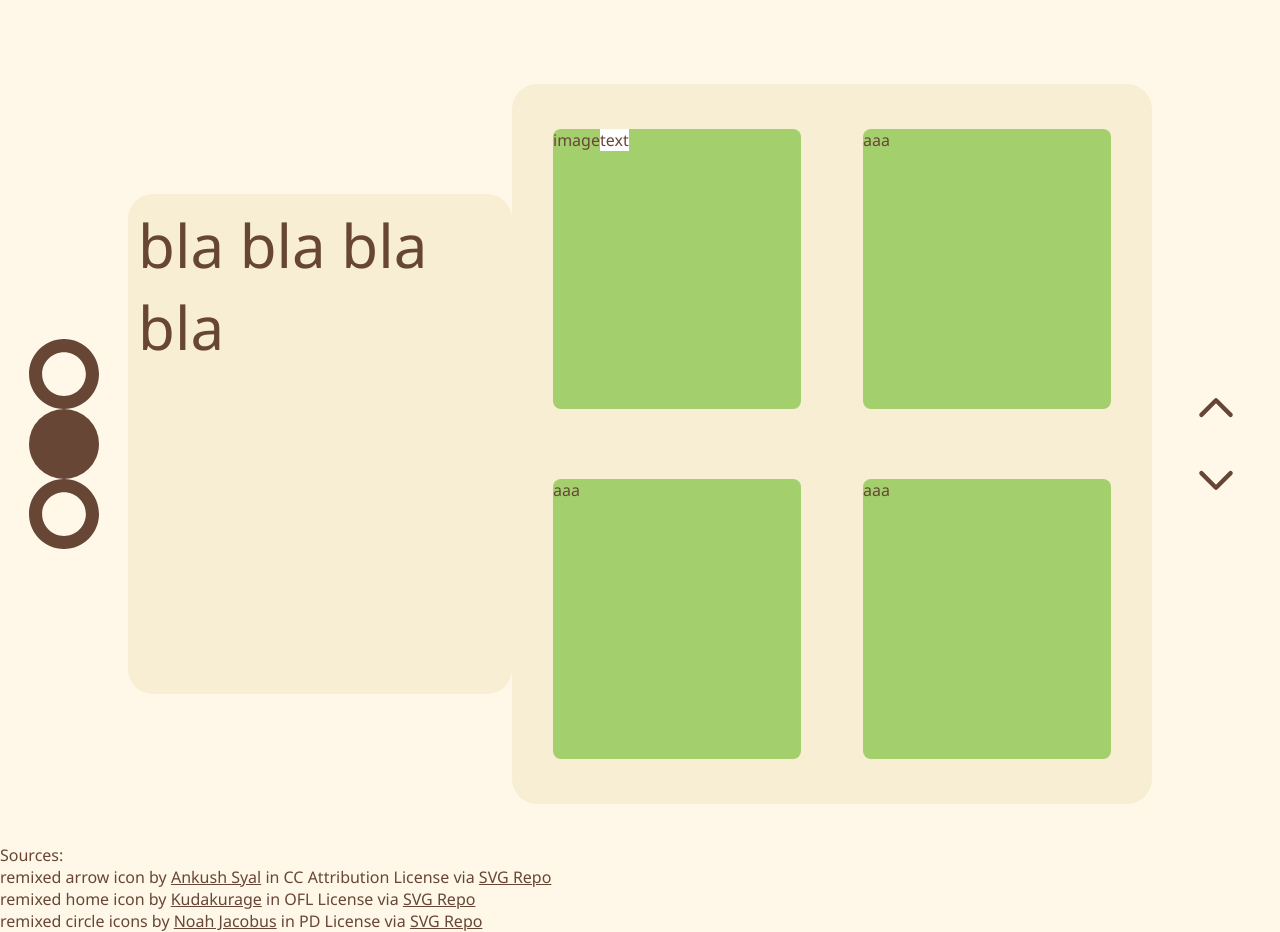
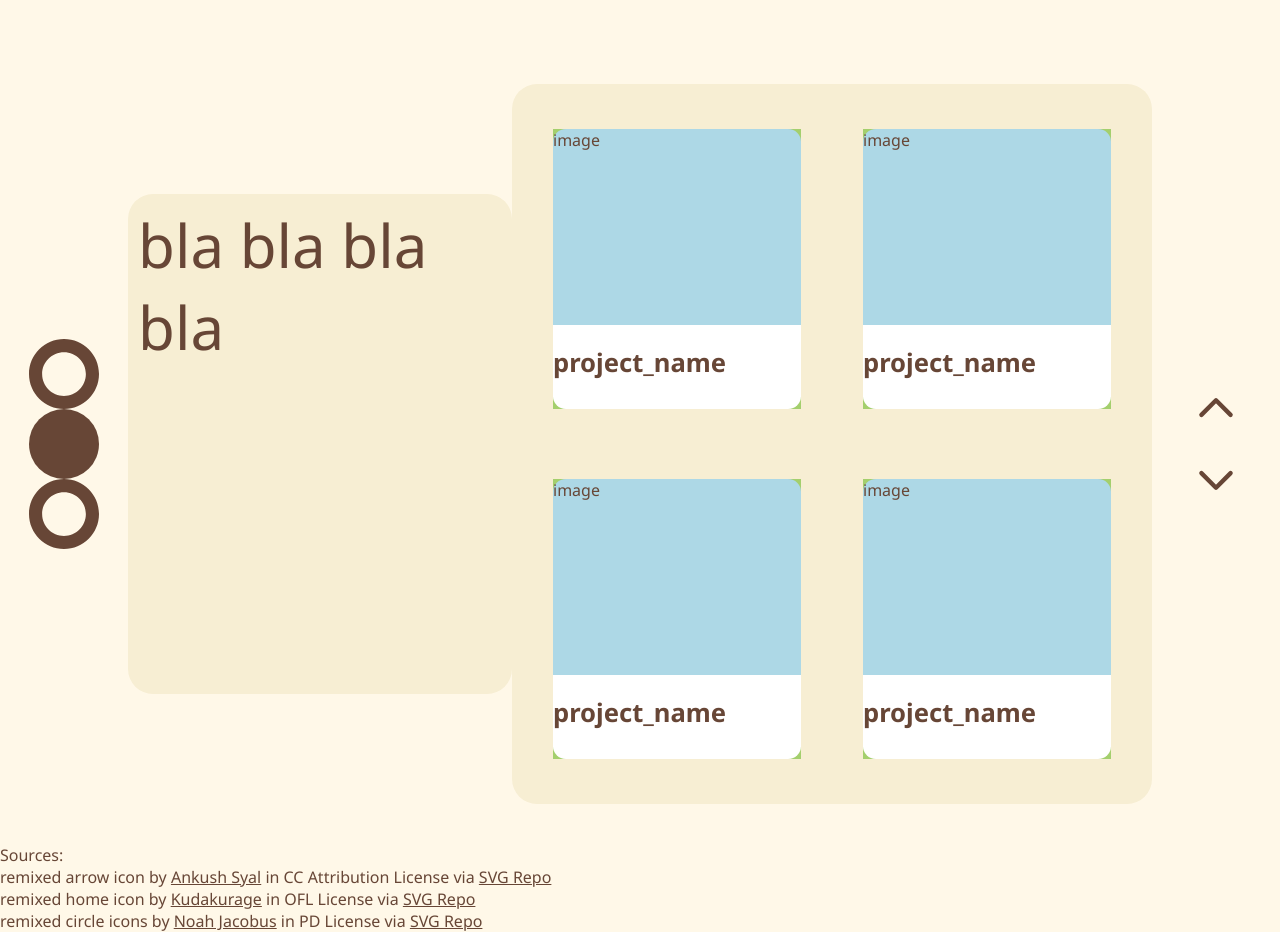
Before and after one commit to sleepz103/sleepz103.github.io, a plain HTML site: page index.html in a window 1280 px wide. Shown: the part 820-1752 px from the top of the page. Drawn offline with Linux system fonts and the light colour scheme.

Commit message:
added project card templates

```diff
--- a/index.html
+++ b/index.html
@@ -65,19 +65,44 @@
           <div class="secondary_space">
             <div id="secondary_info">
                 <div class="card_space">
-                    <div class="card_project">
-                        <div class="image">image</div>
-                        <div class="name">text</div>
+                  <div class="project_image">
+                    image
+                  </div>
+                  <div class="project_name">
+                    <div class="text">
+                      <b>project_name</b>
                     </div>
+                  </div>
                 </div>
                 <div class="card_space">
-                    aaa
+                  <div class="project_image">
+                    image
+                </div>
+                <div class="project_name">
+                  <div class="text">
+                    <b>project_name</b>
+                  </div>
+                </div>
                 </div>
                 <div class="card_space">
-                    aaa
+                  <div class="project_image">
+                    image
+                </div>
+                <div class="project_name">
+                  <div class="text">
+                    <b>project_name</b>
+                  </div>
+                </div>
                 </div>
                 <div class="card_space">
-                    aaa
+                  <div class="project_image">
+                    image
+                </div>
+                <div class="project_name">
+                  <div class="text">
+                    <b>project_name</b>
+                  </div>
+                </div>
                 </div>
             </div>
           </div>
--- a/stylesheet.css
+++ b/stylesheet.css
@@ -105,17 +105,41 @@ aside.right {
     width: 40%;
     height: 40%;
     background-color: var(--accent);
-    border-radius: 1vh;
+    position: relative;
 }
 
-.card_project {
+.card_space .project_name,
+.card_space .project_image
+{
+    position: absolute;
+}
+
+.card_space .project_image {
+    width: 100%;
+    height: 90%;
+    background-color:lightblue;
+    border-radius: 1vw 1vw 0vw 0vw;
+}
+
+.card_space .project_name {
+    background-color: white;
+    z-index: 10;
+    bottom: 0;
+    left: 0;
+    width: 100%;
+    height: 30%;
+    border-radius: 0vw 0vw 1vw 1vw;
+}
+
+.card_space .project_name .text {
     display: flex;
+    align-items: center;
+    height: 90%;
+    font-size: 2vw;
 
 }
 
-.card_project .name {
-    background-color: white;
-}
+
 
 #name{
     font-size: 120px;
```
